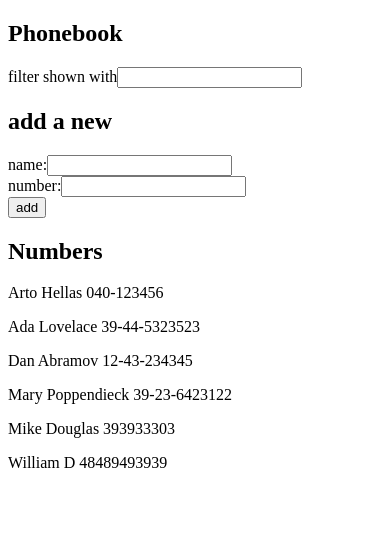
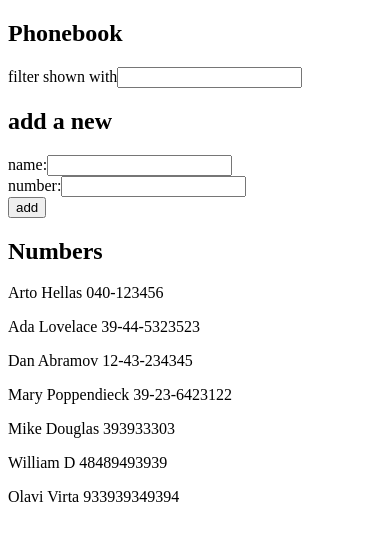
Before and after one commit to Olli-M-Multanen/FullstackOpen_2023, a React (Create React App) app in the folder part2/phonebook/: page / in a window 390 px wide. Shown: the top 540 px of the page. Built offline with nearby package versions, Linux system fonts and the light colour scheme; data requests are answered from the project's data file.

Commit message:
2.16 phonebook step8 backend separated to its own module / service

```diff
--- a/part2/phonebook/db.json
+++ b/part2/phonebook/db.json
@@ -29,6 +29,11 @@
       "name": "William D",
       "number": "48489493939",
       "id": 6
+    },
+    {
+      "name": "Olavi Virta",
+      "number": "933939349394",
+      "id": 7
     }
   ]
 }
--- a/part2/phonebook/src/App.js
+++ b/part2/phonebook/src/App.js
@@ -1,8 +1,9 @@
 import { useState, useEffect} from 'react'
-import axios from 'axios'
 import Filter from './components/Filter'
 import AddContact from './components/AddContact'
 import ContactBook from './components/ContactBook'
+
+import peopleService from './services/persons'
 
 const App = () => {
   const [persons, setPersons] = useState([])
@@ -12,14 +13,11 @@
   const [nameFilter, setNameFilter] = useState('')
 
   useEffect(() => {
-    console.log('effect')
-    axios
-      .get('http://localhost:3001/persons')
-      .then(response => {
-        console.log('promise fulfilled')
-        setPersons(response.data)
+    peopleService
+      .getAll()
+      .then(initialContacts => {
+        setPersons(initialContacts)
       })
-      console.log('render', persons.length, 'persons')
   }, [])
 
 
@@ -56,12 +54,10 @@
         name: name,
         number: number,
       }
-      axios
-        .post('http://localhost:3001/persons', personObject)
-        .then(response => {
-          setPersons(persons.concat(response.data))
-          setNewName('')
-          setNewNumber('')
+      peopleService
+        .create(personObject)
+        .then(returnedPerson => {
+          setPersons(persons.concat(returnedPerson))
         })
     }
   }
--- /dev/null
+++ b/part2/phonebook/src/services/persons.js
@@ -0,0 +1,19 @@
+import axios from 'axios'
+const baseUrl = 'http://localhost:3001/persons'
+
+const getAll = () => {
+  const request = axios.get(baseUrl)
+  return request.then(response => response.data)
+}
+
+const create = newObject => {
+  const request = axios.post(baseUrl, newObject)
+  return request.then(response => response.data)
+}
+
+const update = (id, newObject) => {
+  const request = axios.put(`${baseUrl}/${id}`, newObject)
+  return request.then(response => response.data)
+}
+
+export default { getAll, create, update }
```
